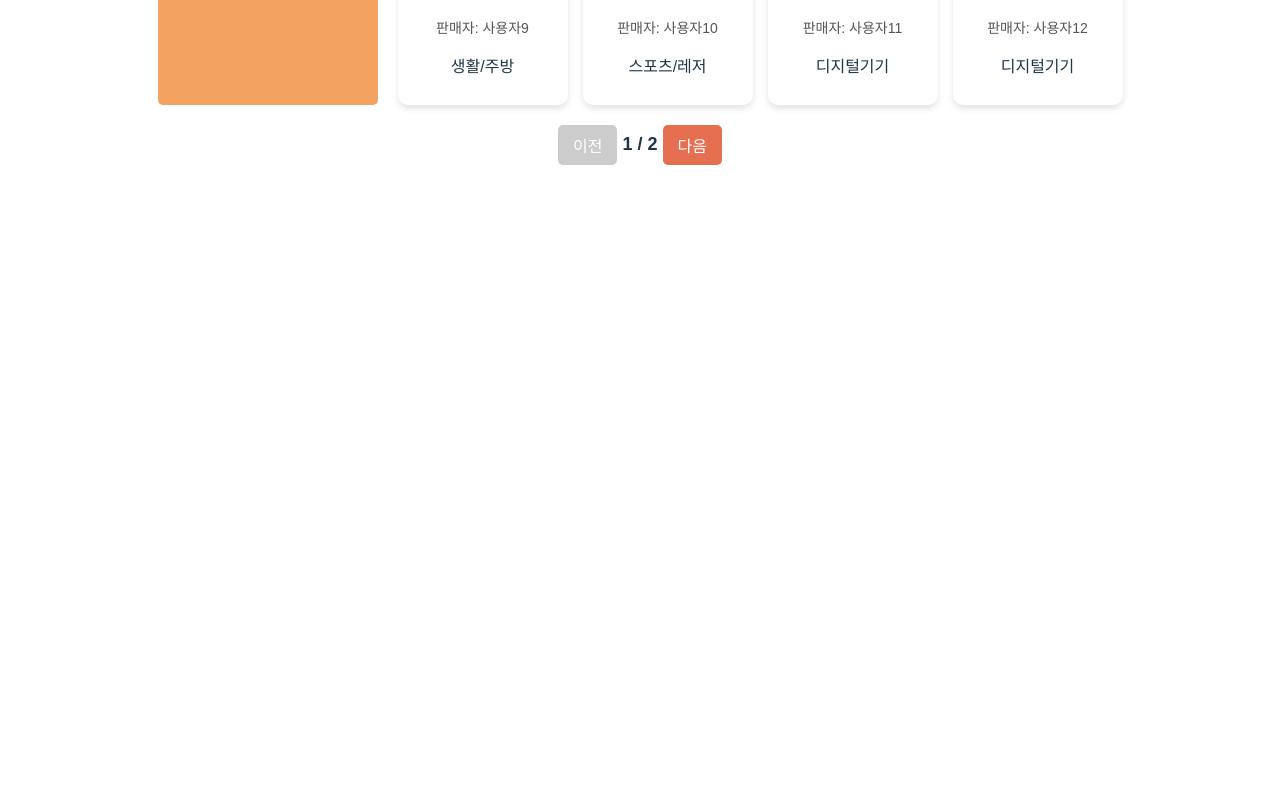
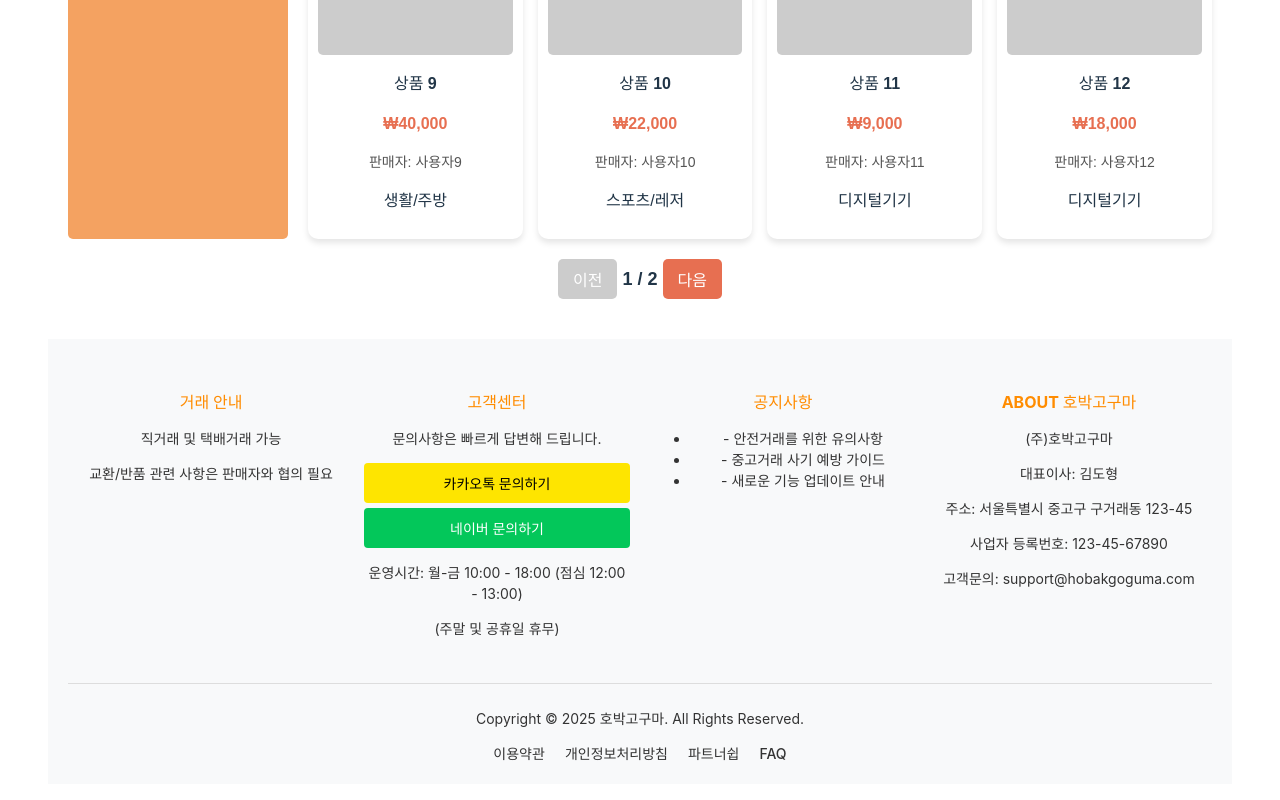
Before and after one commit to kimyk0101/hbgoguma-project-react, a React (Vite) app: page / in a window 1280 px wide. Shown: the part 1196-1996 px from the top of the page. Before the commit the page ends 1433 px from the top, so only its background shows below. Built offline with nearby package versions, Linux system fonts and the light colour scheme.

Commit message:
[준희] FOOTER

```diff
--- a/src/components/footer.jsx
+++ b/src/components/footer.jsx
@@ -1 +1,57 @@
 // @TODO - 푸터 구현
+import React from "react";
+import "../css/footer.css";
+
+const Footer = () => {
+  return (
+    <footer className="footer-container">
+      <div className="footer-content">
+        <div className="footer-section">
+          <h4>거래 안내</h4>
+          <p>직거래 및 택배거래 가능</p>
+          <p>교환/반품 관련 사항은 판매자와 협의 필요</p>
+        </div>
+
+        <div className="footer-section">
+          <h4>고객센터</h4>
+          <p>문의사항은 빠르게 답변해 드립니다.</p>
+          {/* 버튼 기능은 없어욤 나중에 시간남으면 합시다*/}
+          <button className="contact-btn kakao">카카오톡 문의하기</button>
+          <button className="contact-btn naver">네이버 문의하기</button>
+          <p>운영시간: 월-금 10:00 - 18:00 (점심 12:00 - 13:00)</p>
+          <p>(주말 및 공휴일 휴무)</p>
+        </div>
+
+        <div className="footer-section">
+          <h4>공지사항</h4>
+          <ul>
+            <li>- 안전거래를 위한 유의사항</li>
+            <li>- 중고거래 사기 예방 가이드</li>
+            <li>- 새로운 기능 업데이트 안내</li>
+          </ul>
+        </div>
+
+        <div className="footer-section">
+          <h4>ABOUT 호박고구마</h4>
+          <p>(주)호박고구마</p>
+          <p>대표이사: 김도형</p>
+          <p>주소: 서울특별시 중고구 구거래동 123-45</p>
+          <p>사업자 등록번호: 123-45-67890</p>
+          <p>고객문의: support@hobakgoguma.com</p>
+        </div>
+      </div>
+
+      <div className="footer-bottom">
+        <p>Copyright © 2025 호박고구마. All Rights Reserved.</p>
+        <div className="footer-links">
+          <a href="#">이용약관</a>
+          <a href="#">개인정보처리방침</a>
+          <a href="#">파트너쉽</a>
+          <a href="#">FAQ</a>
+        </div>
+      </div>
+    </footer>
+  );
+};
+
+export default Footer;
--- /dev/null
+++ b/src/css/footer.css
@@ -0,0 +1,64 @@
+.footer-container {
+    background-color: #f8f9fa;
+    padding: 20px;
+    font-size: 14px;
+    color: #333;
+  }
+
+  .footer-content {
+    display: flex;
+    justify-content: space-between;
+    flex-wrap: wrap;
+    max-width: 1200px;
+    margin: 0 auto;
+  }
+
+  .footer-section {
+    flex: 1;
+    min-width: 250px;
+    margin: 10px;
+  }
+
+  .footer-section h4 {
+    font-size: 16px;
+    margin-bottom: 10px;
+    color: #ff8c00;
+  }
+
+  .contact-btn {
+    display: block;
+    width: 100%;
+    padding: 10px;
+    margin: 5px 0;
+    border: none;
+    border-radius: 4px;
+    cursor: pointer;
+    font-size: 14px;
+  }
+
+  .kakao {
+    background-color: #fee500;
+    color: #000;
+  }
+
+  .naver {
+    background-color: #03c75a;
+    color: #fff;
+  }
+
+  .footer-bottom {
+    text-align: center;
+    margin-top: 20px;
+    padding-top: 10px;
+    border-top: 1px solid #ddd;
+  }
+
+  .footer-links a {
+    margin: 0 10px;
+    text-decoration: none;
+    color: #333;
+  }
+
+  .footer-links a:hover {
+    text-decoration: underline;
+  }
--- a/src/pages/mainPage.jsx
+++ b/src/pages/mainPage.jsx
@@ -6,6 +6,7 @@ import ProductDetailPage from "./productDetailPage";
 // import loginPage from "./loginPage";
 import ProductDetail from "./productDetailPage";
 import UserNegoChat from "../components/userNegoChat";
+import Footer from "../components/footer";
 
 const MainPage = () => {
   const [selectedProduct, setSelectedProduct] = useState(null);
@@ -20,6 +21,7 @@ const MainPage = () => {
       ) : (
         <ProductList onSelectProduct={setSelectedProduct} />
       )}
+      <Footer />
     </div>
   );
 };
```
